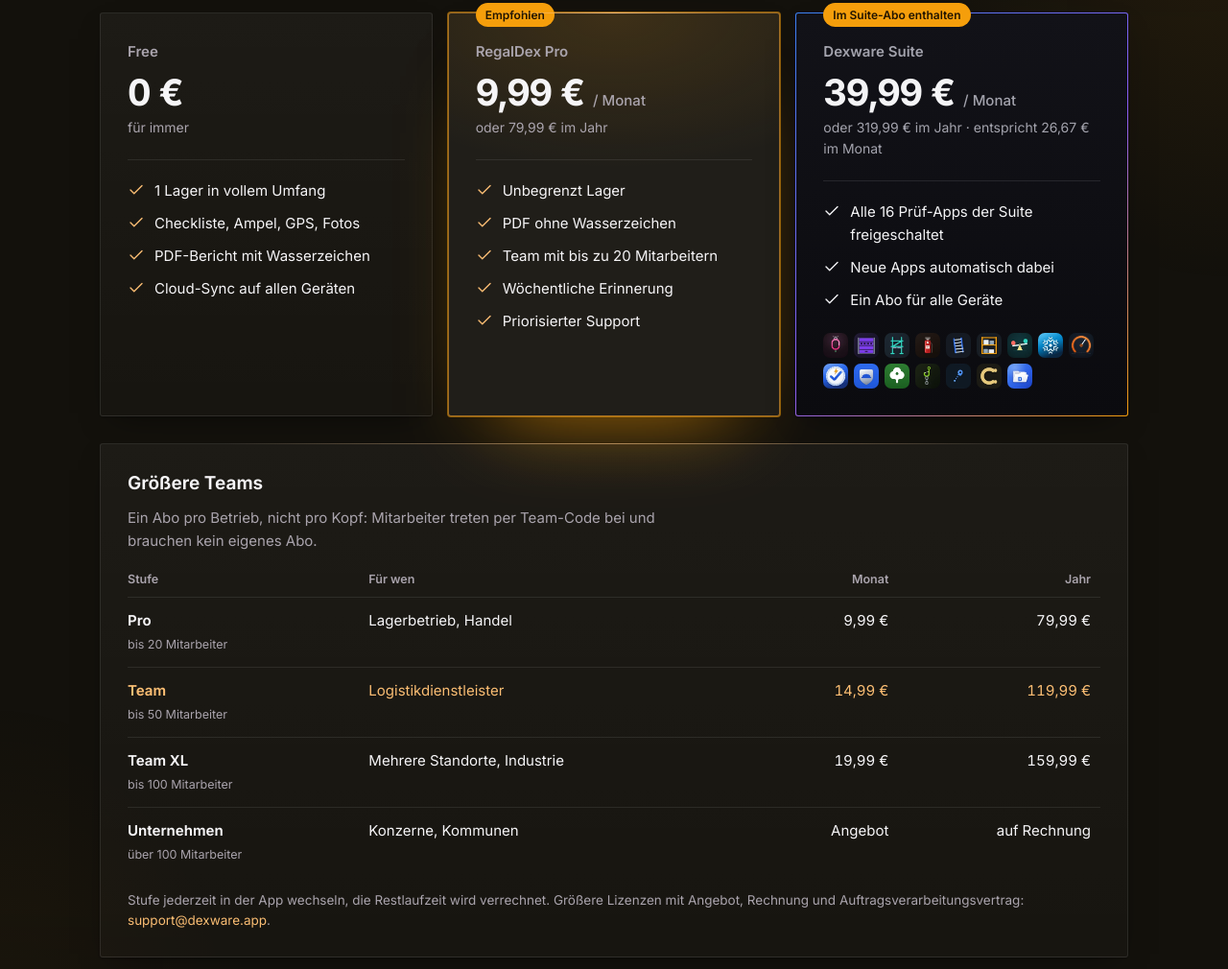
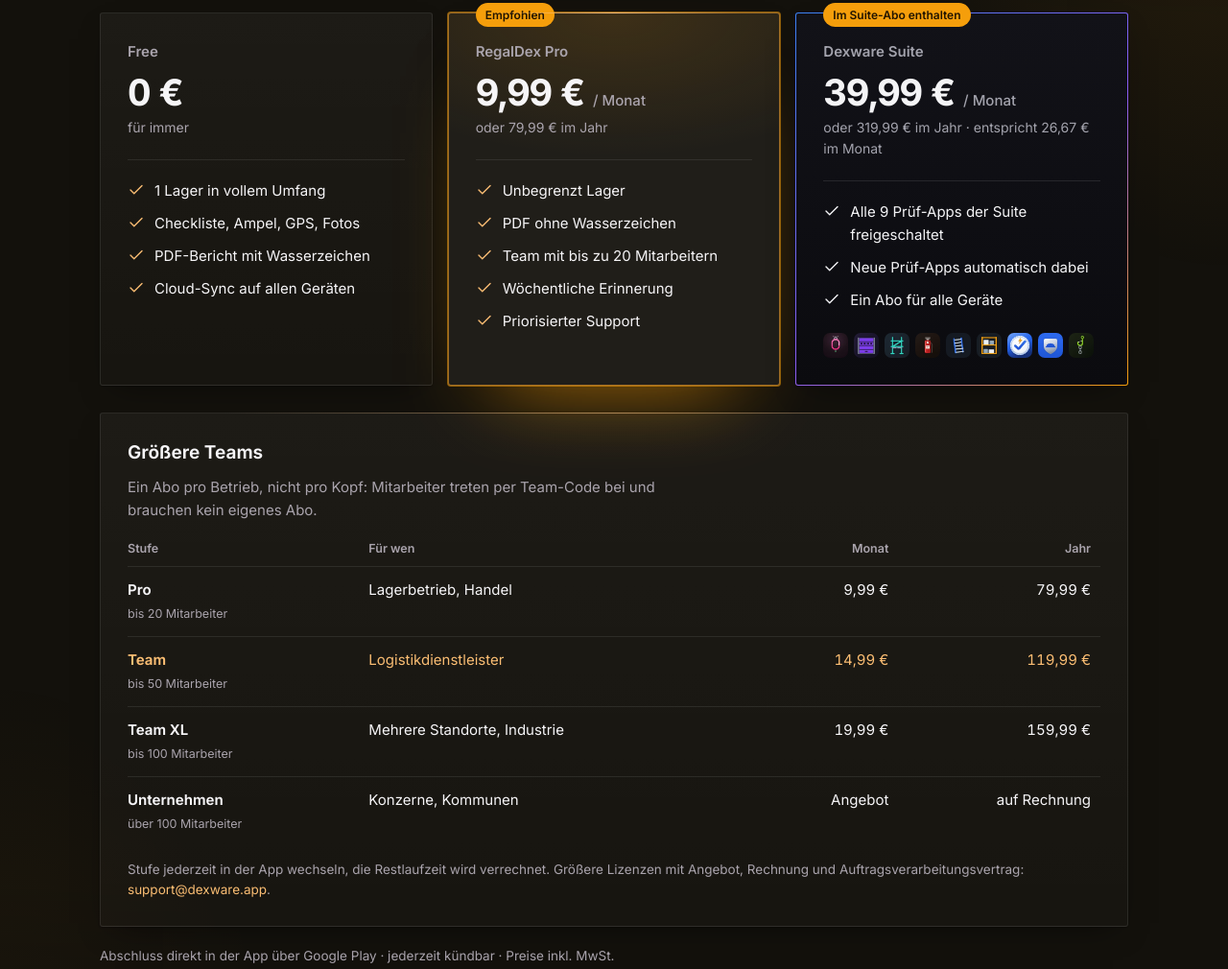
Before and after one commit to CraftlogAPP/regaldex-web, a plain HTML site: page index.html in a window 1280 px wide. Shown: the part 4397-5407 px from the top of the page at 96% size. Drawn offline with Linux system fonts and the light colour scheme.

Commit message:
Suite = 9 Prüf-Apps: App-Familie und Suite-Karte

```diff
--- a/index.html
+++ b/index.html
@@ -169,11 +169,11 @@
             <p class="price">39,99 € <small>/ Monat</small></p>
             <p class="per">oder 319,99 € im Jahr · entspricht 26,67 € im Monat</p>
             <ul>
-              <li><svg class="i" viewBox="0 0 24 24" fill="none" stroke="currentColor" stroke-width="1.8" stroke-linecap="round" stroke-linejoin="round" aria-hidden="true"><path d="M20 6 9 17l-5-5" /></svg>Alle 16 Prüf-Apps der Suite freigeschaltet</li>
-              <li><svg class="i" viewBox="0 0 24 24" fill="none" stroke="currentColor" stroke-width="1.8" stroke-linecap="round" stroke-linejoin="round" aria-hidden="true"><path d="M20 6 9 17l-5-5" /></svg>Neue Apps automatisch dabei</li>
+              <li><svg class="i" viewBox="0 0 24 24" fill="none" stroke="currentColor" stroke-width="1.8" stroke-linecap="round" stroke-linejoin="round" aria-hidden="true"><path d="M20 6 9 17l-5-5" /></svg>Alle 9 Prüf-Apps der Suite freigeschaltet</li>
+              <li><svg class="i" viewBox="0 0 24 24" fill="none" stroke="currentColor" stroke-width="1.8" stroke-linecap="round" stroke-linejoin="round" aria-hidden="true"><path d="M20 6 9 17l-5-5" /></svg>Neue Prüf-Apps automatisch dabei</li>
               <li><svg class="i" viewBox="0 0 24 24" fill="none" stroke="currentColor" stroke-width="1.8" stroke-linecap="round" stroke-linejoin="round" aria-hidden="true"><path d="M20 6 9 17l-5-5" /></svg>Ein Abo für alle Geräte</li>
             </ul>
-            <div class="icons" aria-hidden="true"><img src="assets/apps/gurtdex.webp" alt="" width="26" height="26" loading="lazy" /><img src="assets/apps/toredex.webp" alt="" width="26" height="26" loading="lazy" /><img src="assets/apps/geruestdex.webp" alt="" width="26" height="26" loading="lazy" /><img src="assets/apps/feuerdex.webp" alt="" width="26" height="26" loading="lazy" /><img src="assets/apps/leiterdex.webp" alt="" width="26" height="26" loading="lazy" /><img src="assets/apps/regaldex.webp" alt="" width="26" height="26" loading="lazy" /><img src="assets/apps/spieldex.webp" alt="" width="26" height="26" loading="lazy" /><img src="assets/apps/winterdex.webp" alt="" width="26" height="26" loading="lazy" /><img src="assets/apps/kfzdex.webp" alt="" width="26" height="26" loading="lazy" /><img src="assets/apps/pruefdex.webp" alt="" width="26" height="26" loading="lazy" /><img src="assets/apps/schutzdex.webp" alt="" width="26" height="26" loading="lazy" /><img src="assets/apps/baumdex.webp" alt="" width="26" height="26" loading="lazy" /><img src="assets/apps/hebedex.webp" alt="" width="26" height="26" loading="lazy" /><img src="assets/apps/tourdex.webp" alt="" width="26" height="26" loading="lazy" /><img src="assets/apps/craftdex.webp" alt="" width="26" height="26" loading="lazy" /><img src="assets/apps/dokudex.webp" alt="" width="26" height="26" loading="lazy" /></div>
+            <div class="icons" aria-hidden="true"><img src="assets/apps/gurtdex.webp" alt="" width="26" height="26" loading="lazy" /><img src="assets/apps/toredex.webp" alt="" width="26" height="26" loading="lazy" /><img src="assets/apps/geruestdex.webp" alt="" width="26" height="26" loading="lazy" /><img src="assets/apps/feuerdex.webp" alt="" width="26" height="26" loading="lazy" /><img src="assets/apps/leiterdex.webp" alt="" width="26" height="26" loading="lazy" /><img src="assets/apps/regaldex.webp" alt="" width="26" height="26" loading="lazy" /><img src="assets/apps/pruefdex.webp" alt="" width="26" height="26" loading="lazy" /><img src="assets/apps/schutzdex.webp" alt="" width="26" height="26" loading="lazy" /><img src="assets/apps/hebedex.webp" alt="" width="26" height="26" loading="lazy" /></div>
           </div>
         </div>
 
@@ -244,21 +244,21 @@
           <a href="https://geruestdex.dexware.app" style="--c:#14B8A6"><img src="assets/apps/geruestdex.webp" alt="" width="44" height="44" loading="lazy" /><b>GerüstDex</b><small>Gerüstprüfung</small></a>
           <a href="https://feuerdex.dexware.app" style="--c:#DC2626"><img src="assets/apps/feuerdex.webp" alt="" width="44" height="44" loading="lazy" /><b>FeuerDex</b><small>Feuerlöscher</small></a>
           <a href="https://leiterdex.dexware.app" style="--c:#2563EB"><img src="assets/apps/leiterdex.webp" alt="" width="44" height="44" loading="lazy" /><b>LeiterDex</b><small>Leitern</small></a>
-          <a href="https://spieldex.dexware.app" style="--c:#EA5A47"><img src="assets/apps/spieldex.webp" alt="" width="44" height="44" loading="lazy" /><b>SpielDex</b><small>Spielplatzkontrolle</small></a>
-          <a href="https://winterdex.dexware.app" style="--c:#0EA5E9"><img src="assets/apps/winterdex.webp" alt="" width="44" height="44" loading="lazy" /><b>WinterDex</b><small>Winterdienst</small></a>
-          <a href="https://kfzdex.dexware.app" style="--c:#F97316"><img src="assets/apps/kfzdex.webp" alt="" width="44" height="44" loading="lazy" /><b>KfzDex</b><small>Fuhrpark & UVV</small></a>
           <a href="https://pruefdex.dexware.app" style="--c:#2F6BF2"><img src="assets/apps/pruefdex.webp" alt="" width="44" height="44" loading="lazy" /><b>PrüfDex</b><small>DGUV V3</small></a>
           <a href="https://schutzdex.dexware.app" style="--c:#3B82F6"><img src="assets/apps/schutzdex.webp" alt="" width="44" height="44" loading="lazy" /><b>SchutzDex</b><small>Unterweisungen</small></a>
-          <a href="https://baumdex.dexware.app" style="--c:#4ADE80"><img src="assets/apps/baumdex.webp" alt="" width="44" height="44" loading="lazy" /><b>BaumDex</b><small>Baumkataster</small></a>
           <a href="https://hebedex.dexware.app" style="--c:#84CC16"><img src="assets/apps/hebedex.webp" alt="" width="44" height="44" loading="lazy" /><b>HebeDex</b><small>Anschlag- & Zurrmittel</small></a>
-          <a href="https://tourdex.dexware.app" style="--c:#3B82F6"><img src="assets/apps/tourdex.webp" alt="" width="44" height="44" loading="lazy" /><b>TourDex</b><small>Fahrtenbuch</small></a>
-          <a href="https://craftdex.dexware.app" style="--c:#E8C97A"><img src="assets/apps/craftdex.webp" alt="" width="44" height="44" loading="lazy" /><b>CraftDex</b><small>Projekt-Doku</small></a>
-          <a href="https://dokudex.dexware.app" style="--c:#4F9EF8"><img src="assets/apps/dokudex.webp" alt="" width="44" height="44" loading="lazy" /><b>DokuDex</b><small>Dokumente & KI</small></a>
           </div>
         </div>
         <div class="fam-tier own rv">
           <p class="fam-head"><span class="fam-tag own"><svg class="i" viewBox="0 0 24 24" fill="none" stroke="currentColor" stroke-width="1.8" stroke-linecap="round" stroke-linejoin="round" aria-hidden="true"><path d="M12.586 2.586A2 2 0 0 0 11.172 2H4a2 2 0 0 0-2 2v7.172a2 2 0 0 0 .586 1.414l8.704 8.704a2.426 2.426 0 0 0 3.42 0l6.58-6.58a2.426 2.426 0 0 0 0-3.42z" /><circle cx="7.5" cy="7.5" r=".5" fill="currentColor" /></svg>Eigener Tarif</span><b>Weitere Apps von Dexware – nicht im Suite-Abo</b></p>
           <div class="family">
+          <a href="https://winterdex.dexware.app" style="--c:#0EA5E9"><img src="assets/apps/winterdex.webp" alt="" width="44" height="44" loading="lazy" /><b>WinterDex</b><small>Winterdienst</small></a>
+          <a href="https://spieldex.dexware.app" style="--c:#EA5A47"><img src="assets/apps/spieldex.webp" alt="" width="44" height="44" loading="lazy" /><b>SpielDex</b><small>Spielplatzkontrolle</small></a>
+          <a href="https://baumdex.dexware.app" style="--c:#4ADE80"><img src="assets/apps/baumdex.webp" alt="" width="44" height="44" loading="lazy" /><b>BaumDex</b><small>Baumkataster</small></a>
+          <a href="https://kfzdex.dexware.app" style="--c:#F97316"><img src="assets/apps/kfzdex.webp" alt="" width="44" height="44" loading="lazy" /><b>KfzDex</b><small>Fuhrpark & UVV</small></a>
+          <a href="https://tourdex.dexware.app" style="--c:#3B82F6"><img src="assets/apps/tourdex.webp" alt="" width="44" height="44" loading="lazy" /><b>TourDex</b><small>Fahrtenbuch</small></a>
+          <a href="https://dokudex.dexware.app" style="--c:#4F9EF8"><img src="assets/apps/dokudex.webp" alt="" width="44" height="44" loading="lazy" /><b>DokuDex</b><small>Dokumente & KI</small></a>
+          <a href="https://craftdex.dexware.app" style="--c:#E8C97A"><img src="assets/apps/craftdex.webp" alt="" width="44" height="44" loading="lazy" /><b>CraftDex</b><small>Projekt-Doku</small></a>
           <a href="https://hausdex.dexware.app" style="--c:#818CF8"><img src="assets/apps/hausdex.webp" alt="" width="44" height="44" loading="lazy" /><b>HausDex</b><small>Hausakte · bald</small></a>
           <a href="https://installateurdex.dexware.app" style="--c:#E39A54"><img src="assets/apps/installateurdex.webp" alt="" width="44" height="44" loading="lazy" /><b>AngebotDex</b><small>KI-Angebote · bald</small></a>
           <a href="https://mietzeuge.dexware.app" style="--c:#2DD4BF"><img src="assets/apps/mietzeuge.webp" alt="" width="44" height="44" loading="lazy" /><b>Mietzeuge</b><small>Wohnungsübergabe · bald</small></a>
--- a/sitemap.xml
+++ b/sitemap.xml
@@ -2,7 +2,7 @@
 <urlset xmlns="http://www.sitemaps.org/schemas/sitemap/0.9">
   <url><loc>https://regaldex.dexware.app/datenschutz.html</loc><lastmod>2026-11-24</lastmod><priority>0.3</priority></url>
   <url><loc>https://regaldex.dexware.app/impressum.html</loc><lastmod>2026-11-10</lastmod><priority>0.3</priority></url>
-  <url><loc>https://regaldex.dexware.app/</loc><lastmod>2026-11-25</lastmod><priority>1.0</priority></url>
+  <url><loc>https://regaldex.dexware.app/</loc><lastmod>2026-11-26</lastmod><priority>1.0</priority></url>
   <url><loc>https://regaldex.dexware.app/konto-loeschung.html</loc><lastmod>2026-07-26</lastmod><priority>0.3</priority></url>
   <url><loc>https://regaldex.dexware.app/ratgeber-regalinspektion.html</loc><lastmod>2026-11-24</lastmod><priority>0.8</priority></url>
   <url><loc>https://regaldex.dexware.app/ratgeber-fachlast-feldlast.html</loc><lastmod>2026-11-24</lastmod><priority>0.8</priority></url>
```
